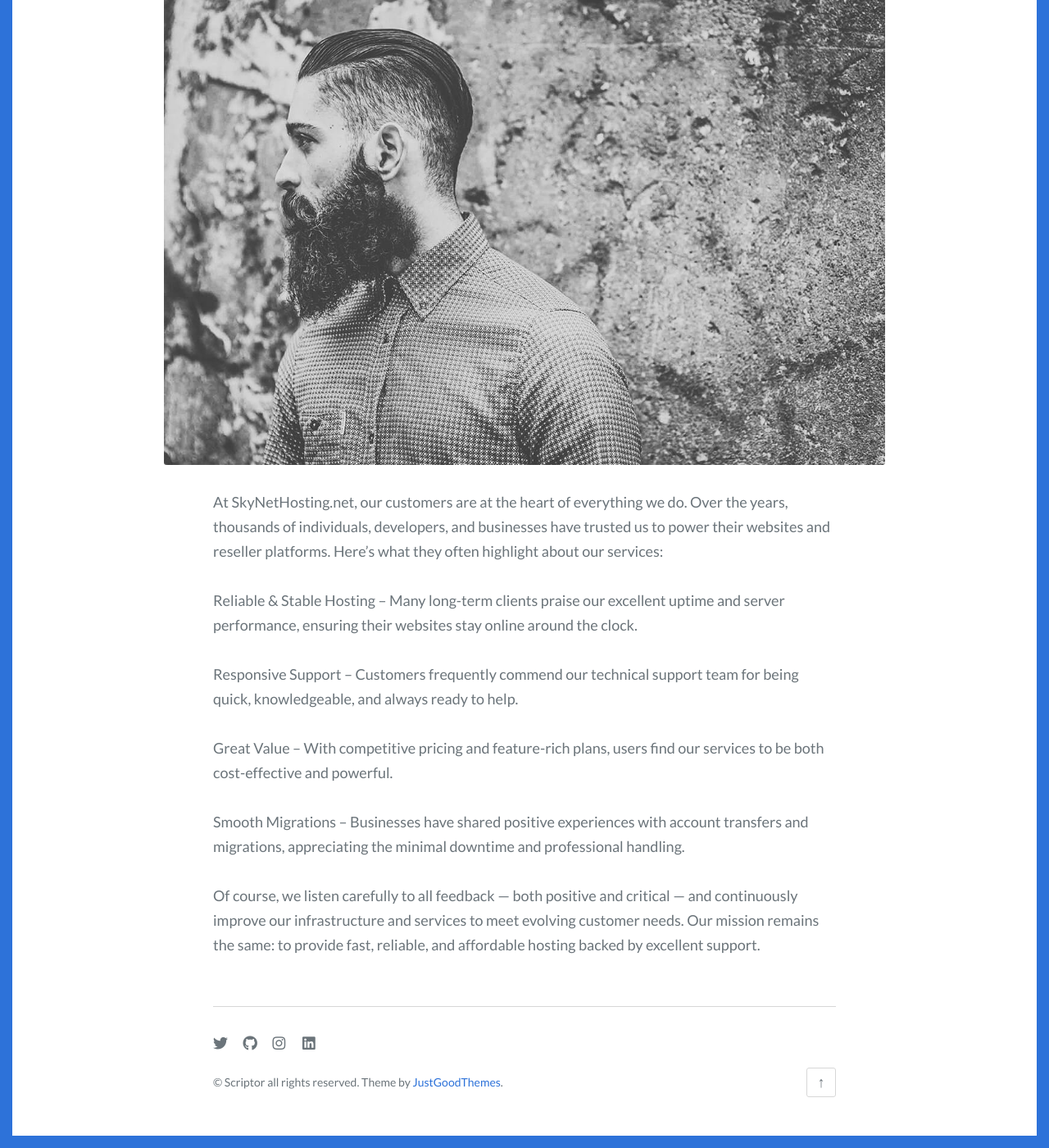
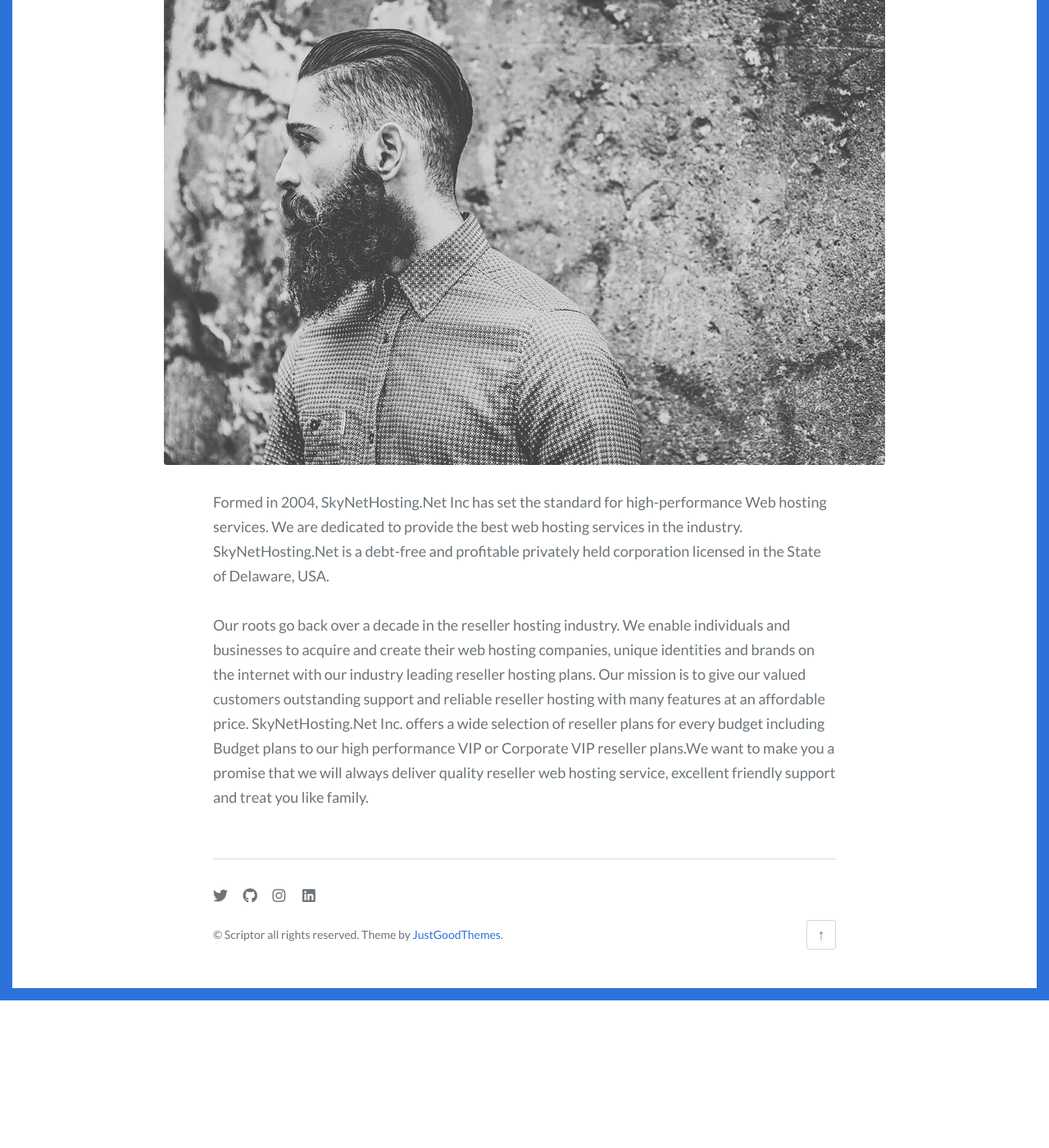
Before and after one commit to aneesh1985-rgb/blog12, a Jekyll site: the page built from about.md, in a window 1280 px wide and 1400 px high, scrolled down 295 px. Shown: the whole window at 82% size. Built offline with Jekyll 4.4.1, drawn with Linux system fonts in a browser that asks for light colours; some web fonts are replaced; after the commit the page ends 1515 px from its top, so only the background shows below that.

Commit message:
Update about.md

```diff
--- a/about.md
+++ b/about.md
@@ -5,14 +5,6 @@ description: An optional about page for Scriptor Jekyll theme
 feature_image: images/about.jpg
 ---
 
-At SkyNetHosting.net, our customers are at the heart of everything we do. Over the years, thousands of individuals, developers, and businesses have trusted us to power their websites and reseller platforms. Here’s what they often highlight about our services:
+Formed in 2004, SkyNetHosting.Net Inc has set the standard for high-performance Web hosting services. We are dedicated to provide the best web hosting services in the industry. SkyNetHosting.Net is a debt-free and profitable privately held corporation licensed in the State of Delaware, USA.
 
-Reliable & Stable Hosting – Many long-term clients praise our excellent uptime and server performance, ensuring their websites stay online around the clock.
-
-Responsive Support – Customers frequently commend our technical support team for being quick, knowledgeable, and always ready to help.
-
-Great Value – With competitive pricing and feature-rich plans, users find our services to be both cost-effective and powerful.
-
-Smooth Migrations – Businesses have shared positive experiences with account transfers and migrations, appreciating the minimal downtime and professional handling.
-
-Of course, we listen carefully to all feedback — both positive and critical — and continuously improve our infrastructure and services to meet evolving customer needs. Our mission remains the same: to provide fast, reliable, and affordable hosting backed by excellent support.
+Our roots go back over a decade in the reseller hosting industry. We enable individuals and businesses to acquire and create their web hosting companies, unique identities and brands on the internet with our industry leading reseller hosting plans. Our mission is to give our valued customers outstanding support and reliable reseller hosting with many features at an affordable price. SkyNetHosting.Net Inc. offers a wide selection of reseller plans for every budget including Budget plans to our high performance VIP or Corporate VIP reseller plans.We want to make you a promise that we will always deliver quality reseller web hosting service, excellent friendly support and treat you like family.
```
